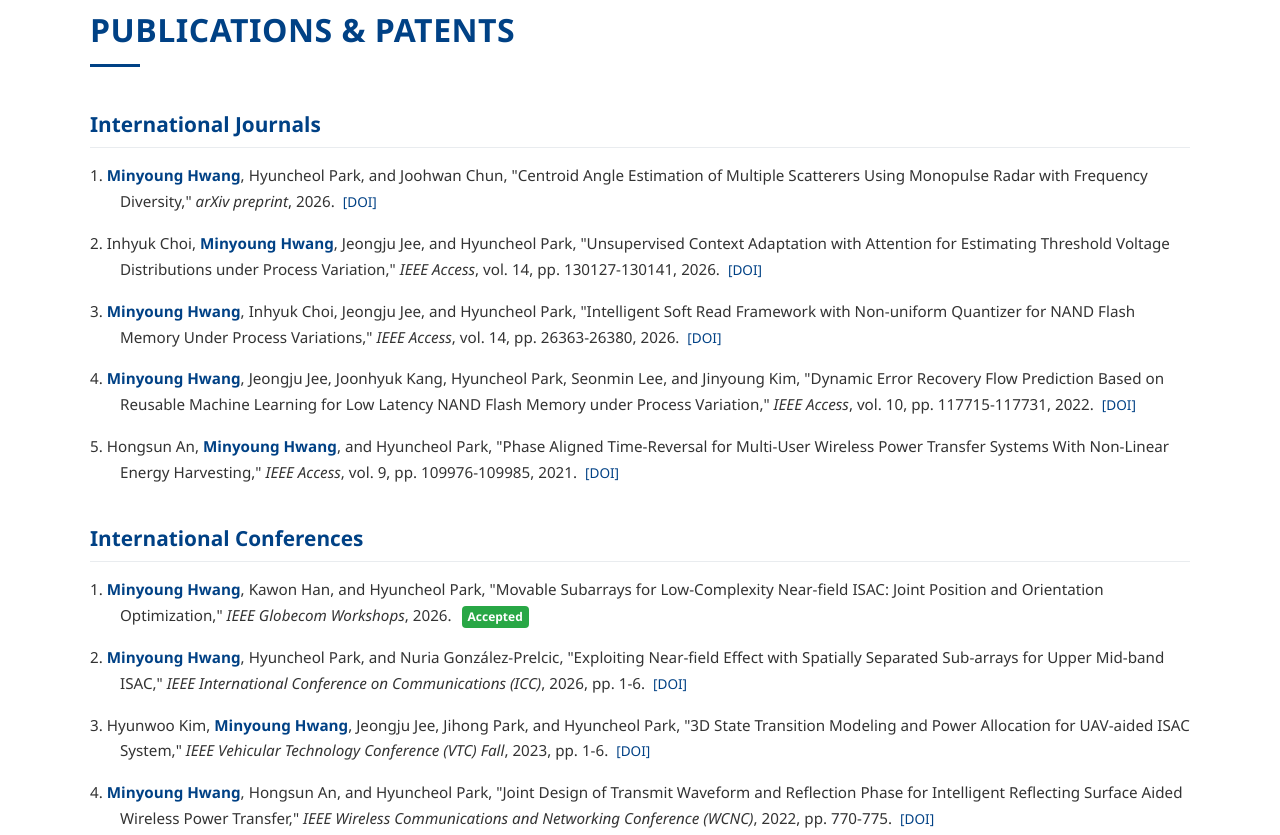
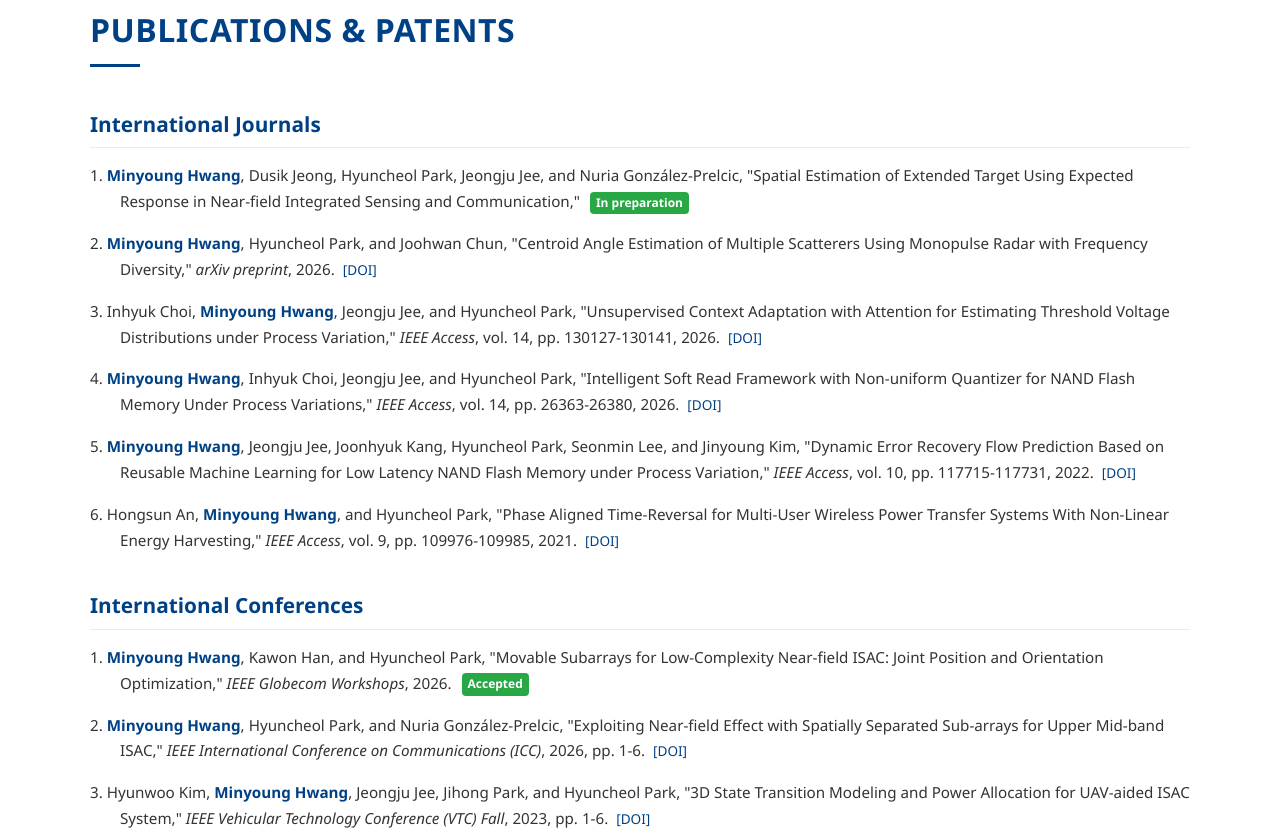
Before and after one commit to robcomin/my_name_is_minyoung, a plain HTML site: page index.html in a window 1280 px wide. Shown: the part 1570-2405 px from the top of the page. Drawn offline with Linux system fonts and the light colour scheme.

Commit message:
Update 261118

```diff
--- a/index.html
+++ b/index.html
@@ -524,11 +524,12 @@
 
             <h3 class="subsection-title">International Journals</h3>
             <div class="publication-list">
-                <div class="list-item">1. <strong class="me">Minyoung Hwang</strong>, Hyuncheol Park, and Joohwan Chun, "Centroid Angle Estimation of Multiple Scatterers Using Monopulse Radar with Frequency Diversity," <em>arXiv preprint</em>, 2026. <a href="https://doi.org/10.48550/arXiv.2609.25547" target="_blank">[DOI]</a></div>
-                <div class="list-item">2. Inhyuk Choi, <strong class="me">Minyoung Hwang</strong>, Jeongju Jee, and Hyuncheol Park, "Unsupervised Context Adaptation with Attention for Estimating Threshold Voltage Distributions under Process Variation," <em>IEEE Access</em>, vol. 14, pp. 130127-130141, 2026. <a href="https://ieeexplore.ieee.org/document/11658565" target="_blank">[DOI]</a></div>
-                <div class="list-item">3. <strong class="me">Minyoung Hwang</strong>, Inhyuk Choi, Jeongju Jee, and Hyuncheol Park, "Intelligent Soft Read Framework with Non-uniform Quantizer for NAND Flash Memory Under Process Variations," <em>IEEE Access</em>, vol. 14, pp. 26363-26380, 2026. <a href="https://ieeexplore.ieee.org/document/11396626" target="_blank">[DOI]</a></div>
-                <div class="list-item">4. <strong class="me">Minyoung Hwang</strong>, Jeongju Jee, Joonhyuk Kang, Hyuncheol Park, Seonmin Lee, and Jinyoung Kim, "Dynamic Error Recovery Flow Prediction Based on Reusable Machine Learning for Low Latency NAND Flash Memory under Process Variation," <em>IEEE Access</em>, vol. 10, pp. 117715-117731, 2022. <a href="https://ieeexplore.ieee.org/document/9940942" target="_blank">[DOI]</a></div>
-                <div class="list-item">5. Hongsun An, <strong class="me">Minyoung Hwang</strong>, and Hyuncheol Park, "Phase Aligned Time-Reversal for Multi-User Wireless Power Transfer Systems With Non-Linear Energy Harvesting," <em>IEEE Access</em>, vol. 9, pp. 109976-109985, 2021. <a href="https://ieeexplore.ieee.org/abstract/document/9507494" target="_blank">[DOI]</a></div>
+                <div class="list-item">1. <strong class="me">Minyoung Hwang</strong>, Dusik Jeong, Hyuncheol Park, Jeongju Jee, and Nuria González-Prelcic, "Spatial Estimation of Extended Target Using Expected Response in Near-field Integrated Sensing and Communication," <span class="badge">In preparation</span></div>
+                <div class="list-item">2. <strong class="me">Minyoung Hwang</strong>, Hyuncheol Park, and Joohwan Chun, "Centroid Angle Estimation of Multiple Scatterers Using Monopulse Radar with Frequency Diversity," <em>arXiv preprint</em>, 2026. <a href="https://doi.org/10.48550/arXiv.2609.25547" target="_blank">[DOI]</a></div>
+                <div class="list-item">3. Inhyuk Choi, <strong class="me">Minyoung Hwang</strong>, Jeongju Jee, and Hyuncheol Park, "Unsupervised Context Adaptation with Attention for Estimating Threshold Voltage Distributions under Process Variation," <em>IEEE Access</em>, vol. 14, pp. 130127-130141, 2026. <a href="https://ieeexplore.ieee.org/document/11658565" target="_blank">[DOI]</a></div>
+                <div class="list-item">4. <strong class="me">Minyoung Hwang</strong>, Inhyuk Choi, Jeongju Jee, and Hyuncheol Park, "Intelligent Soft Read Framework with Non-uniform Quantizer for NAND Flash Memory Under Process Variations," <em>IEEE Access</em>, vol. 14, pp. 26363-26380, 2026. <a href="https://ieeexplore.ieee.org/document/11396626" target="_blank">[DOI]</a></div>
+                <div class="list-item">5. <strong class="me">Minyoung Hwang</strong>, Jeongju Jee, Joonhyuk Kang, Hyuncheol Park, Seonmin Lee, and Jinyoung Kim, "Dynamic Error Recovery Flow Prediction Based on Reusable Machine Learning for Low Latency NAND Flash Memory under Process Variation," <em>IEEE Access</em>, vol. 10, pp. 117715-117731, 2022. <a href="https://ieeexplore.ieee.org/document/9940942" target="_blank">[DOI]</a></div>
+                <div class="list-item">6. Hongsun An, <strong class="me">Minyoung Hwang</strong>, and Hyuncheol Park, "Phase Aligned Time-Reversal for Multi-User Wireless Power Transfer Systems With Non-Linear Energy Harvesting," <em>IEEE Access</em>, vol. 9, pp. 109976-109985, 2021. <a href="https://ieeexplore.ieee.org/abstract/document/9507494" target="_blank">[DOI]</a></div>
             </div>
 
             <h3 class="subsection-title">International Conferences</h3>
@@ -552,7 +553,7 @@
 
             <h3 class="subsection-title">Patents</h3>
             <div class="publication-list">
-                <div class="list-item">1. <strong>KR Application:</strong> Hyuncheol Park and <strong class="me">Minyoung Hwang</strong>, "Method and System for Integrated Communication and SensingBased on Movable Sub-arrays," KR 10-2026-0194713, 2026.</div>
+                <div class="list-item">1. <strong>KR Application:</strong> Hyuncheol Park and <strong class="me">Minyoung Hwang</strong>, "Method and System for Integrated Communication and SensingBased on Movable Sub-arrays," KR 10-2026-0229085, 2026.</div>
                 <div class="list-item">2. <strong>U.S. Application:</strong> Hyuncheol Park, Dusik Jeong, and <strong class="me">Minyoung Hwang</strong>, "Sensing and Integrated Sensing and Communication Signal Design Method and System for Extended Targets with Unknown Scattering Characteristics in Near-field," US 19/648,515, 2026.</div>
                 <div class="list-item">3. <strong>KR Application:</strong> Hyuncheol Park, Dusik Jeong, and <strong class="me">Minyoung Hwang</strong>, "Sensing and Integrated Sensing and Communication Signal Design Method and System for Extended Targets with Unknown Scattering Characteristics in Near-field," KR 10-2025-0154570, 2025.</div>
                 <div class="list-item">4. <strong>KR Application:</strong> Hyuncheol Park and <strong class="me">Minyoung Hwang</strong>, "Joint Waveform Design and Extended Target Sensing Method for Near-Field Integrated Sensing and Communication, and System Thereof," KR 10-2024-0162793, 2024.</div>
```
